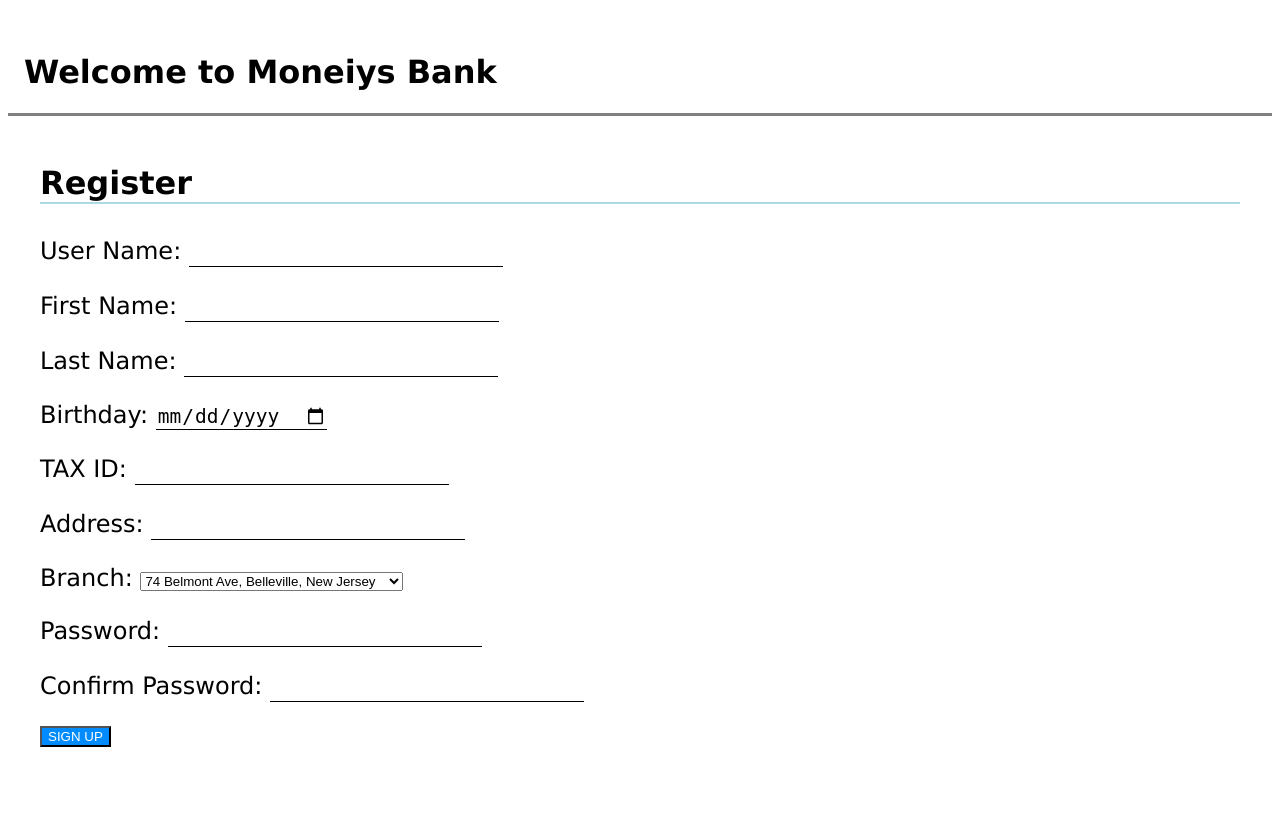
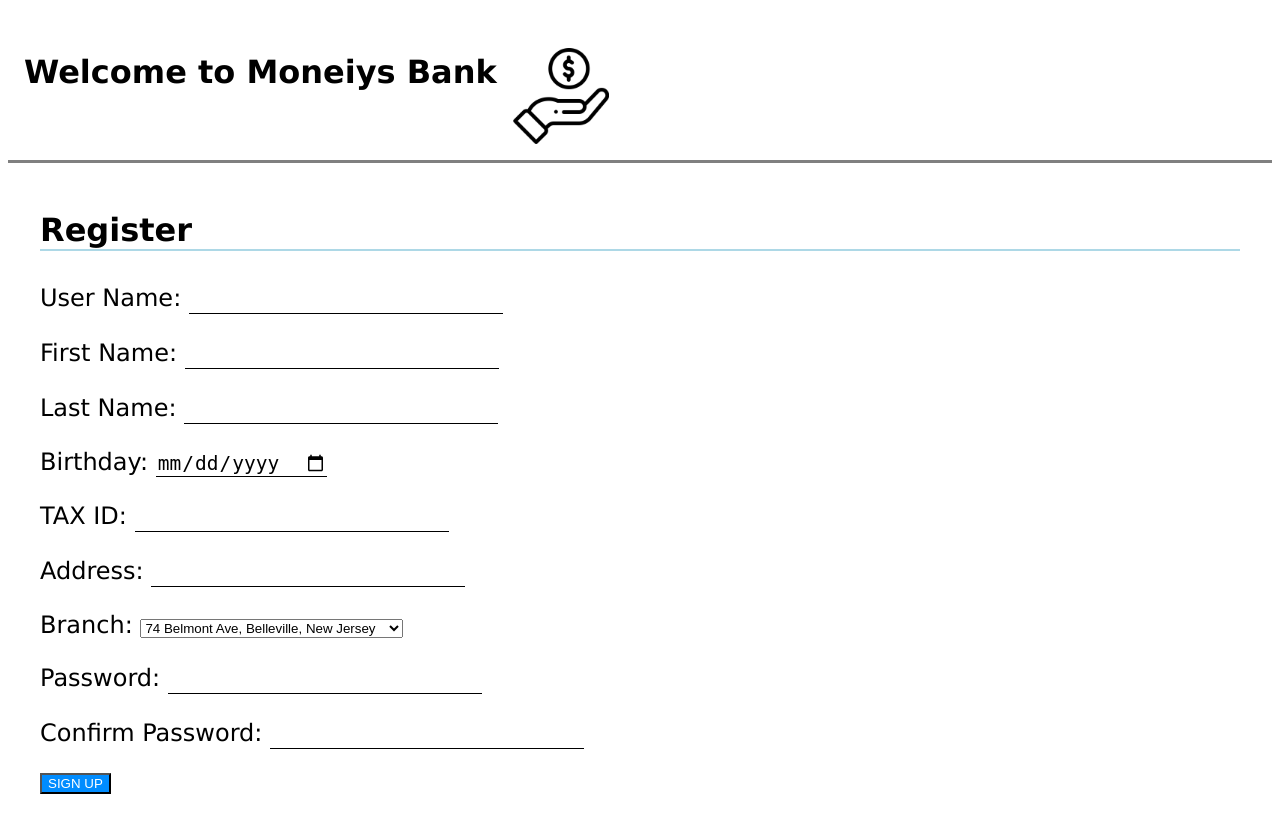
Before and after one commit to RitaMartinho/SIBD, a PHP site: page /pages/register.php in a window 1280 px wide. Before the commit the page ends 747 px from the top, so only its background shows below. Run offline with PHP 8.4, Linux system fonts and the light colour scheme; data comes from the database, SQL or seed files in the repository.

Commit message:
added logo on login/register

```diff
--- a/css/LoginStyle.css
+++ b/css/LoginStyle.css
@@ -7,6 +7,14 @@ body > header{
     padding-left: 1em;
     border-bottom: grey;
     border-bottom-style: solid;
+    display: flex;
+    flex-direction: row;
+}
+
+body > header img{
+    width: 6em;
+    height: 6em;
+    padding: 1em;
 }
 
 body .message{
--- a/pages/login.php
+++ b/pages/login.php
@@ -10,6 +10,7 @@
 <body>
     <header>
         <h1>Welcome to Moneiys Bank</h1>
+        <img src="img/bank_logo.png" alt="logo">
     </header>
     <form action="../actions/action_login.php" method="post">
         <h3>Log in</h3>
--- a/pages/register.php
+++ b/pages/register.php
@@ -18,6 +18,7 @@
 <body>
     <header>
         <h1>Welcome to Moneiys Bank</h1>
+        <img src="img/bank_logo.png" alt="logo">
     </header>
     <form action='../actions/action_register.php' method='post'>
     <h3>Register</h3>
```
Also changed, not shown: 1 other file.
